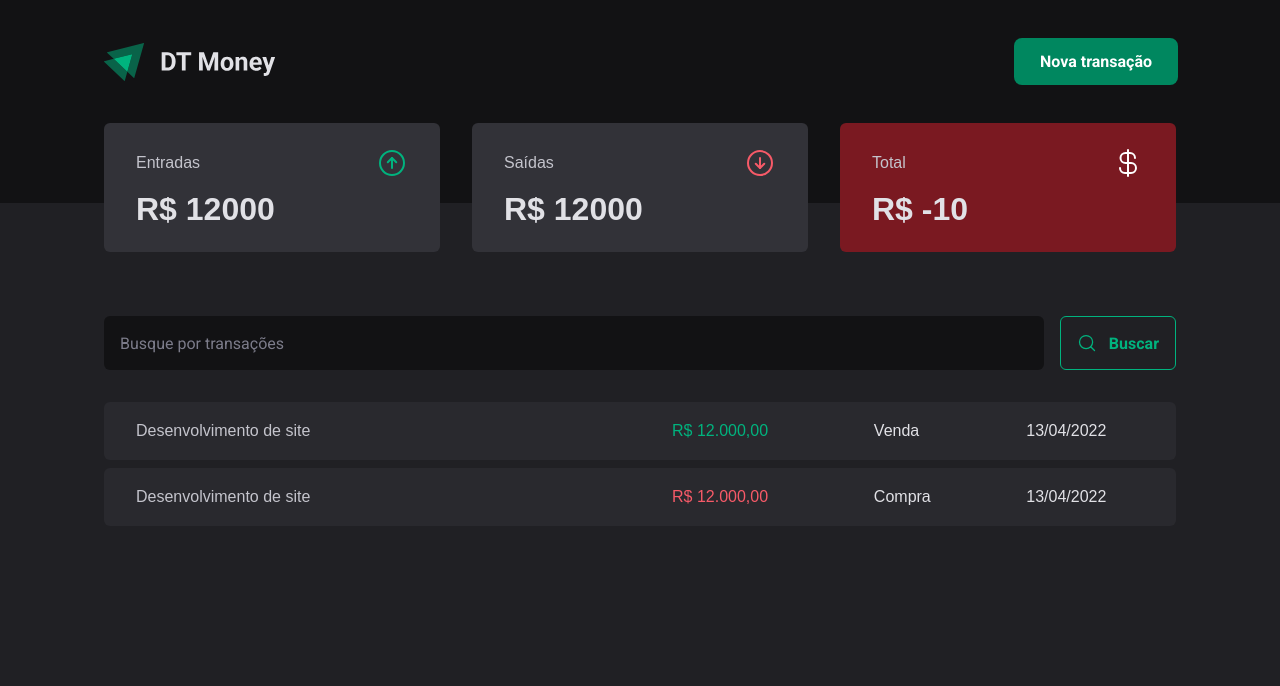
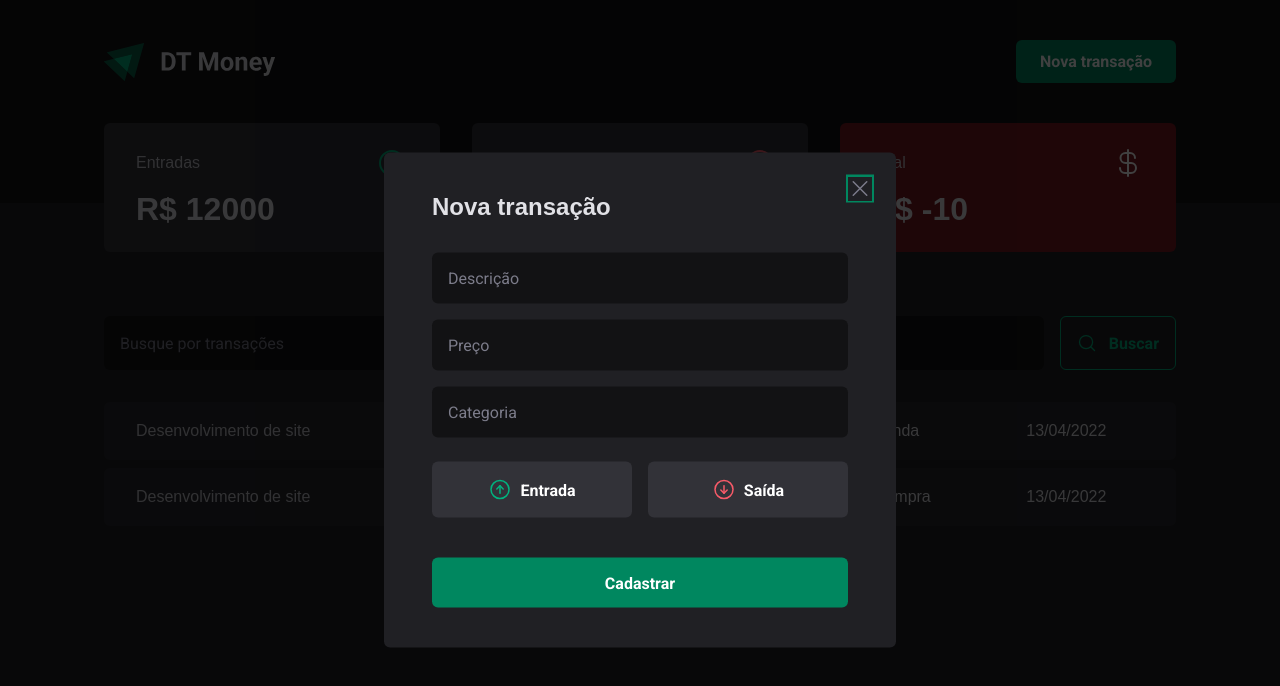
Before and after one commit to alanwengrze/ignite_dt-money, a React (Vite) app: page / in a window 1280 px wide. Both pictures are taken after a click on the button "Nova transação". Shown: the top 686 px of the page. Built offline with nearby package versions, Linux system fonts and the light colour scheme.

Commit message:
:lipstick: feat: component modal finished

```diff
--- a/package.json
+++ b/package.json
@@ -10,6 +10,7 @@
     "preview": "vite preview"
   },
   "dependencies": {
+    "@radix-ui/react-dialog": "^1.1.2",
     "phosphor-react": "^1.4.1",
     "react": "^18.3.1",
     "react-dom": "^18.3.1",
--- a/src/components/Button/index.tsx
+++ /dev/null
@@ -1,11 +0,0 @@
-import { ButtonContainer } from "./styles"
-interface ButtonProps {
-  title: string
-}
-export const Button = ({ title }: ButtonProps) => {
-  return (
-    <ButtonContainer type="button">
-      {title}
-    </ButtonContainer>
-  )
-}
--- a/src/components/Button/styles.ts
+++ /dev/null
@@ -1,17 +0,0 @@
-import styled from "styled-components";
-
-export const ButtonContainer = styled.button`
-  background-color: ${(props) => props.theme["green-500"]};
-  color: ${(props) => props.theme["white"]};
-  font-weight: bold;
-  border-radius: 6px;
-  padding: 12px 24px;
-  border: 0;
-  cursor: pointer;
-  transition: background-color 0.2s;
-
-  &:hover {
-    background-color: ${(props) => props.theme["green-700"]};
-
-  }
-`;
--- a/src/components/Header/index.tsx
+++ b/src/components/Header/index.tsx
@@ -1,14 +1,19 @@
-import { HeaderContainer, HeaderContent } from "./styles";
-import { Button } from "../Button";
+import { HeaderContainer, HeaderContent, NewTransactionButton } from "./styles";
+import * as Dialog from '@radix-ui/react-dialog'
+
 import logo from '../../assets/logo.svg'
+import { NewTransactionModal } from "../NewTransactionModal";
 export const Header = () => {
   return (
     <HeaderContainer>
       <HeaderContent>
         <img src={logo} alt="" />
-        <Button
-          title="Nova transação"
-        />
+        <Dialog.Root>
+          <Dialog.Trigger asChild>
+            <NewTransactionButton>Nova transação</NewTransactionButton>
+          </Dialog.Trigger>
+          <NewTransactionModal/>
+        </Dialog.Root>
       </HeaderContent>
     </HeaderContainer>
   );
--- a/src/components/Header/styles.ts
+++ b/src/components/Header/styles.ts
@@ -15,3 +15,19 @@
   justify-content: space-between;
 
 `;
+
+export const NewTransactionButton = styled.button`
+  background-color: ${(props) => props.theme["green-500"]};
+  color: ${(props) => props.theme["white"]};
+  font-weight: bold;
+  border-radius: 6px;
+  padding: 12px 24px;
+  border: 0;
+  cursor: pointer;
+  transition: background-color 0.2s;
+
+  &:hover {
+    background-color: ${(props) => props.theme["green-700"]};
+
+  }
+`;
--- /dev/null
+++ b/src/components/NewTransactionModal/index.tsx
@@ -0,0 +1,35 @@
+import * as Dialog from "@radix-ui/react-dialog";
+import { Overlay, Content, CloseButton, TransactionType, TransactionTypeButton } from "./styles";
+import { X, ArrowCircleDown, ArrowCircleUp } from "phosphor-react";
+
+export const NewTransactionModal = () => {
+  return (
+    <Dialog.Portal>
+      <Overlay/>
+      <Content>
+        <Dialog.Title>
+          Nova transação
+        </Dialog.Title>
+        <CloseButton>
+          <X size={24}/>
+        </CloseButton>
+        <form action="">
+          <input type="text" placeholder="Descrição" required/>
+          <input type="number" placeholder="Preço" required/>
+          <input type="text" placeholder="Categoria" required/>
+          <TransactionType>
+          <TransactionTypeButton variant="income" value="income">
+          <ArrowCircleUp size={24} />
+            Entrada
+          </TransactionTypeButton>
+          <TransactionTypeButton variant="outcome" value="outcome">
+          <ArrowCircleDown size={24} />
+            Saída
+          </TransactionTypeButton>
+          </TransactionType>
+          <button type="submit">Cadastrar</button>
+        </form>
+      </Content>
+    </Dialog.Portal>
+  )
+}
--- /dev/null
+++ b/src/components/NewTransactionModal/styles.ts
@@ -0,0 +1,104 @@
+import styled from "styled-components";
+import * as Dialog from '@radix-ui/react-dialog';
+
+export const Overlay = styled(Dialog.Overlay)`
+  position: fixed; //mesmo que tenha scroll, ficará na mesma posição da tela. Diferente do absolute.
+  width: 100vw;
+  height: 100vh;
+  inset: 0; // Mesma coisa que top, right, bottom, left 0
+  background-color: rgba(0, 0, 0, 0.75);
+`;
+
+export const Content = styled(Dialog.Content)`
+  min-width: 32rem;
+  border-radius: 6px;
+  padding: 2.5rem 3rem;
+  background-color: ${(props) => props.theme["gray-800"]};
+  position: fixed;
+  /* Um hack para centralizar o modal */
+  top: 50%;
+  left: 50%;
+  transform: translate(-50%, -50%);
+
+  form {
+    margin-top: 2rem;
+    display: flex;
+    flex-direction: column;
+    gap: 1rem;
+
+    input {
+      border-radius: 6px;
+      border: 0;
+      background-color: ${(props) => props.theme["gray-900"]};
+      color: ${(props) => props.theme["gray-300"]};
+      padding: 1rem;
+
+      &::placeholder {
+        color: ${(props) => props.theme["gray-500"]};
+      }
+    }
+
+    button[type="submit"] {
+      height: 50px;
+      border: 0;
+      background-color: ${(props) => props.theme["green-500"]};
+      color: ${(props) => props.theme.white};
+      font-weight: bold;
+      padding: 0 1.25rem;
+      border-radius: 6px;
+      margin-top: 1.5rem;
+      cursor: pointer;
+      transition: background-color 0.2s;
+
+      &:hover {
+        background-color: ${(props) => props.theme["green-700"]};
+      }
+    }
+  }
+`;
+
+export const CloseButton = styled(Dialog.Close)`
+  position: absolute;
+  background: transparent;
+  border: 0;
+  top: 1.5rem;
+  right: 1.5rem;
+  line-height: 0; // para tirar o espaco entre o x e o texto
+  cursor: pointer;
+  color: ${(props) => props.theme["gray-500"]};
+`;
+
+export const TransactionType = styled.div`
+  display: grid;
+  grid-template-columns: repeat(2, 1fr);
+  gap: 1rem;
+
+  margin-top: 0.5rem;
+`;
+
+interface TransactionTypeButtonProps {
+  variant: 'income' | 'outcome';
+}
+
+export const TransactionTypeButton = styled.button<TransactionTypeButtonProps>`
+  padding: 1rem;
+  display: flex;
+  align-items: center;
+  justify-content: center;
+  gap: 0.5rem;
+  border-radius: 6px;
+  border: 0;
+  background-color: ${(props) => props.theme["gray-600"]};
+  color: ${(props) => props.theme.white};
+  font-weight: bold;
+  cursor: pointer;
+  transition: background-color 0.2s;
+
+  svg {
+    color: ${(props) => props.variant === 'income' ? props.theme["green-300"] : props.theme["red-300"]};
+  }
+
+  &:hover {
+    background-color: ${(props) => props.variant === 'income' ? props.theme["green-500"] : props.theme["red-500"]};
+  }
+`;
```
Also changed, not shown: 1 other file (tests, documents, lock files or other folders).
